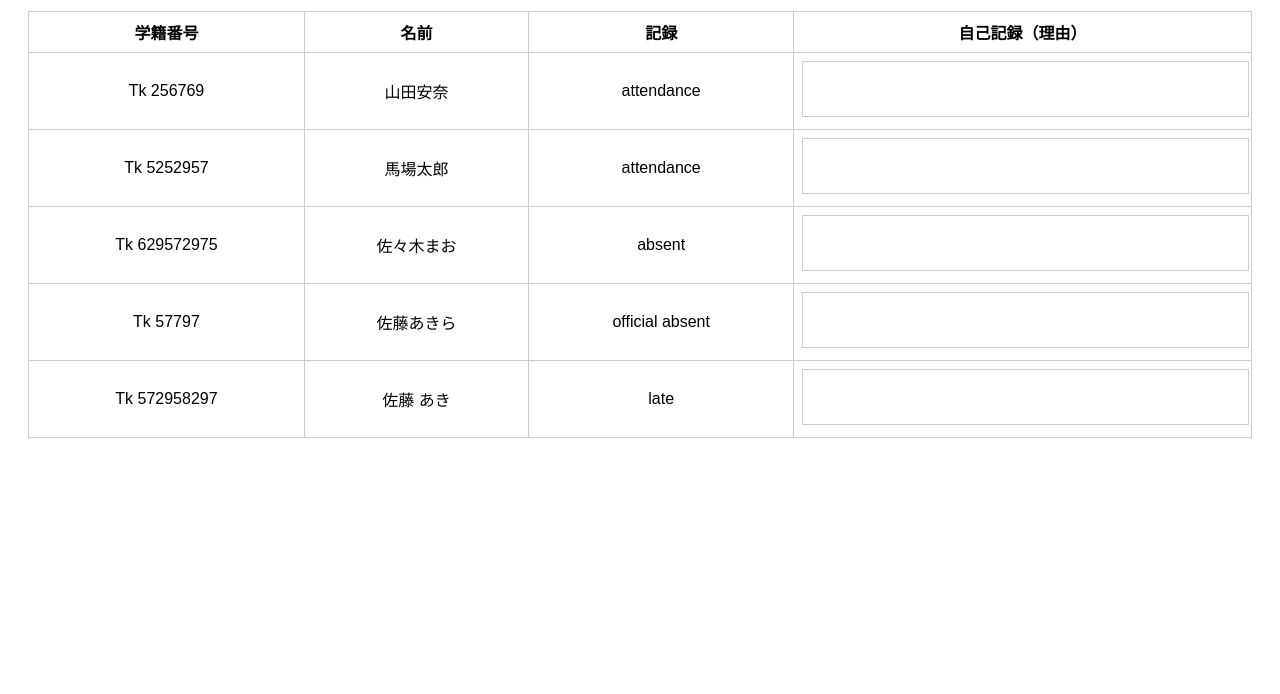
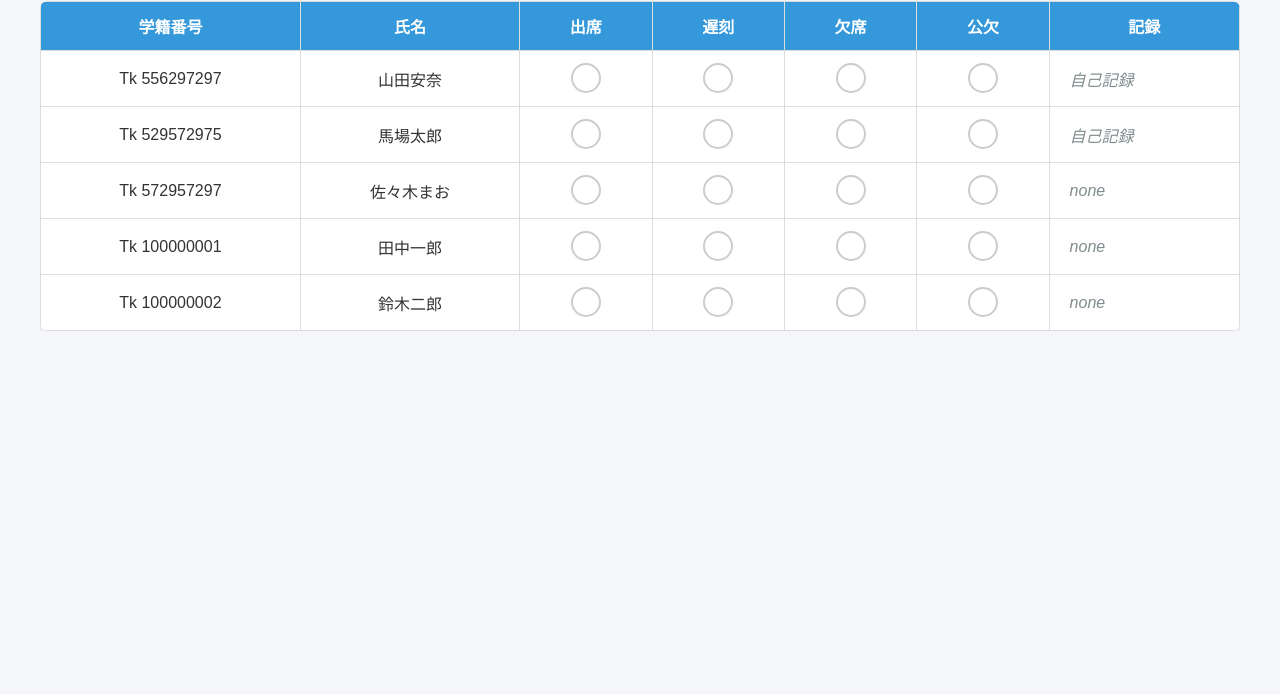
Before and after one commit to kodamaaaaaa/kodaaaaaaaaaa, a plain HTML site: page index.html in a window 1280 px wide. Shown: the part 106-800 px from the top of the page. Drawn offline with Linux system fonts and the light colour scheme.

Commit message:
Update index.html

```diff
--- a/index.html
+++ b/index.html
@@ -2,90 +2,157 @@
 <html lang="ja">
 <head>
     <meta charset="UTF-8">
+    <meta name="viewport" content="width=device-width, initial-scale=1.0">
     <title>出席管理システム</title>
     <style>
-    body { font-family: Arial, sans-serif; padding: 20px; }
-    table { border-collapse: collapse; width: 100%; margin-top: 20px; }
-    th, td { border: 1px solid #ccc; padding: 8px; text-align: center; }
-    textarea {
+        body {
+            font-family: 'Arial', sans-serif;
+            margin: 0;
+            padding: 20px;
+            background-color: #f4f6f9;
+            color: #333;
+        }
+
+        h1 {
+            text-align: center;
+            font-size: 24px;
+            color: #2c3e50;
+        }
+
+        table {
             width: 100%;
-      height: 50px;
-      border: 1px solid #ccc;
-      resize: none;
+            border-collapse: collapse;
+            margin-top: 20px;
+            background-color: white;
+            border-radius: 8px;
+            overflow: hidden;
+            box-shadow: 0 4px 8px rgba(0, 0, 0, 0.1);
         }
-    textarea:focus {
-      outline: none;
-      box-shadow: none;
+
+        th, td {
+            padding: 12px 20px;
+            text-align: center;
+            border: 1px solid #ddd;
+        }
+
+        th {
+            background-color: #3498db;
+            color: white;
+            font-weight: bold;
+        }
+
+        td {
+            font-size: 16px;
+        }
+
+        .circle-button {
+            width: 30px;
+            height: 30px;
+            border-radius: 50%;
+            border: 2px solid #ccc;
+            background-color: #fff;
+            cursor: pointer;
+            transition: background-color 0.3s, border-color 0.3s;
+        }
+
+        .circle-button.active {
+            background-color: #3498db;
+            border-color: #3498db;
+        }
+
+        .circle-button:hover {
+            background-color: #ecf0f1;
+        }
+
+        .record-col {
+            text-align: left;
+            font-style: italic;
+            color: #7f8c8d;
+        }
+
+        .table-container {
+            max-width: 1200px;
+            margin: 0 auto;
+            overflow-x: auto;
         }
     </style>
 </head>
 <body>
-  <h1>出席記録</h1>
+
+<h1>出席管理システム</h1>
+
+<div class="table-container">
     <table>
         <thead>
             <tr>
                 <th>学籍番号</th>
-        <th>名前</th>
+                <th>氏名</th>
+                <th>出席</th>
+                <th>遅刻</th>
+                <th>欠席</th>
+                <th>公欠</th>
                 <th>記録</th>
-        <th>自己記録（理由）</th>
             </tr>
         </thead>
-    <tbody id="student-table-body">
-      <!-- JavaScriptでここに行を追加 -->
+        <tbody>
+            <tr>
+                <td>Tk 556297297</td>
+                <td>山田安奈</td>
+                <td><button class="circle-button" onclick="selectStatus(this)"></button></td>
+                <td><button class="circle-button" onclick="selectStatus(this)"></button></td>
+                <td><button class="circle-button" onclick="selectStatus(this)"></button></td>
+                <td><button class="circle-button" onclick="selectStatus(this)"></button></td>
+                <td class="record-col">自己記録</td>
+            </tr>
+            <tr>
+                <td>Tk 529572975</td>
+                <td>馬場太郎</td>
+                <td><button class="circle-button" onclick="selectStatus(this)"></button></td>
+                <td><button class="circle-button" onclick="selectStatus(this)"></button></td>
+                <td><button class="circle-button" onclick="selectStatus(this)"></button></td>
+                <td><button class="circle-button" onclick="selectStatus(this)"></button></td>
+                <td class="record-col">自己記録</td>
+            </tr>
+            <tr>
+                <td>Tk 572957297</td>
+                <td>佐々木まお</td>
+                <td><button class="circle-button" onclick="selectStatus(this)"></button></td>
+                <td><button class="circle-button" onclick="selectStatus(this)"></button></td>
+                <td><button class="circle-button" onclick="selectStatus(this)"></button></td>
+                <td><button class="circle-button" onclick="selectStatus(this)"></button></td>
+                <td class="record-col">none</td>
+            </tr>
+            <tr>
+                <td>Tk 100000001</td>
+                <td>田中一郎</td>
+                <td><button class="circle-button" onclick="selectStatus(this)"></button></td>
+                <td><button class="circle-button" onclick="selectStatus(this)"></button></td>
+                <td><button class="circle-button" onclick="selectStatus(this)"></button></td>
+                <td><button class="circle-button" onclick="selectStatus(this)"></button></td>
+                <td class="record-col">none</td>
+            </tr>
+            <tr>
+                <td>Tk 100000002</td>
+                <td>鈴木二郎</td>
+                <td><button class="circle-button" onclick="selectStatus(this)"></button></td>
+                <td><button class="circle-button" onclick="selectStatus(this)"></button></td>
+                <td><button class="circle-button" onclick="selectStatus(this)"></button></td>
+                <td><button class="circle-button" onclick="selectStatus(this)"></button></td>
+                <td class="record-col">none</td>
+            </tr>
         </tbody>
     </table>
+</div>
 
 <script>
-    // 出席情報データ（CSV1相当）
-    const attendanceData = [
-      { id: "Tk 256769", name: "山田安奈", status: "attendance" },
-      { id: "Tk 5252957", name: "馬場太郎", status: "attendance" },
-      { id: "Tk 629572975", name: "佐々木まお", status: "absent" },
-      { id: "Tk 57797", name: "佐藤あきら", status: "official absent" },
-      { id: "Tk 572958297", name: "佐藤 あき", status: "late" }
-    ];
-
-    // 理由データ（CSV2相当）
-    const reasonData = {
-      "Tk 572957297": "遅延のため",
-      "Tk 527057829": "体調不良のため",
-      "Tk 572957829": "事故に巻き込まれた",
-      "Tk 572195729": "公欠",
-      "Tk 57629572": "公欠"
-    };
-
-    // テーブルに行を追加
-    const tbody = document.getElementById("student-table-body");
-
-    attendanceData.forEach(student => {
-      const row = document.createElement("tr");
-
-      // 学籍番号から理由を探す
-      let reason = "";
-      const studentIdNormalized = student.id.replace(/\s+/g, ""); // 空白除去
-
-      for (const key in reasonData) {
-        const reasonIdNormalized = key.replace(/\s+/g, "");
-        if (studentIdNormalized === reasonIdNormalized) {
-          reason = reasonData[key];
-          break;
+    function selectStatus(button) {
+        if (button.classList.contains("active")) {
+            button.classList.remove("active");
+        } else {
+            button.classList.add("active");
         }
     }
+</script>
 
-      // 出席者には理由を表示しない
-      if (student.status === "attendance") {
-        reason = "";
-      }
-
-      row.innerHTML = `
-        <td>${student.id}</td>
-        <td>${student.name}</td>
-        <td>${student.status}</td>
-        <td><textarea readonly>${reason}</textarea></td>
-      `;
-
-      tbody.appendChild(row);
-    });
-  </script>
 </body>
 </html>
```
Lines whose indentation alone changed are shown as unchanged.
